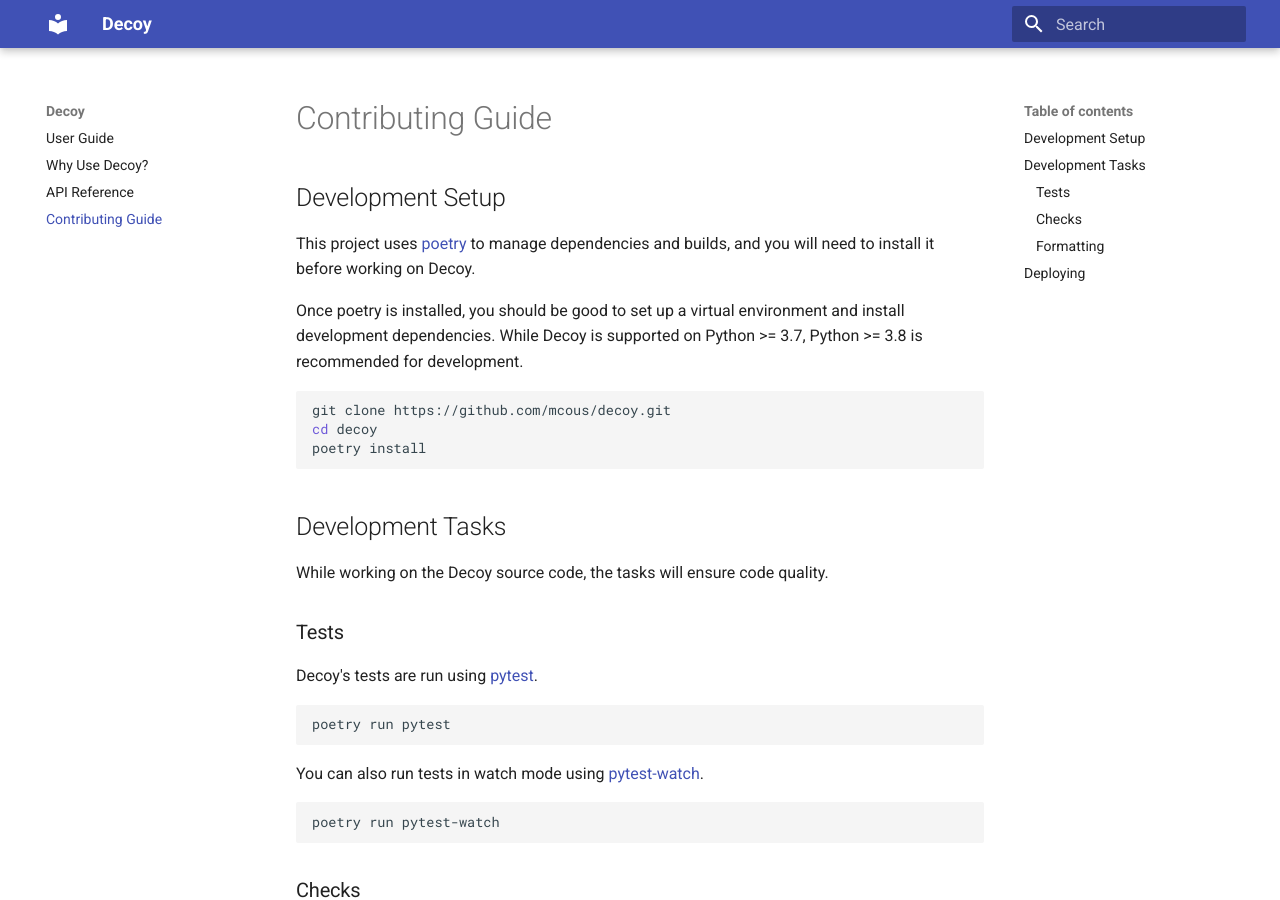
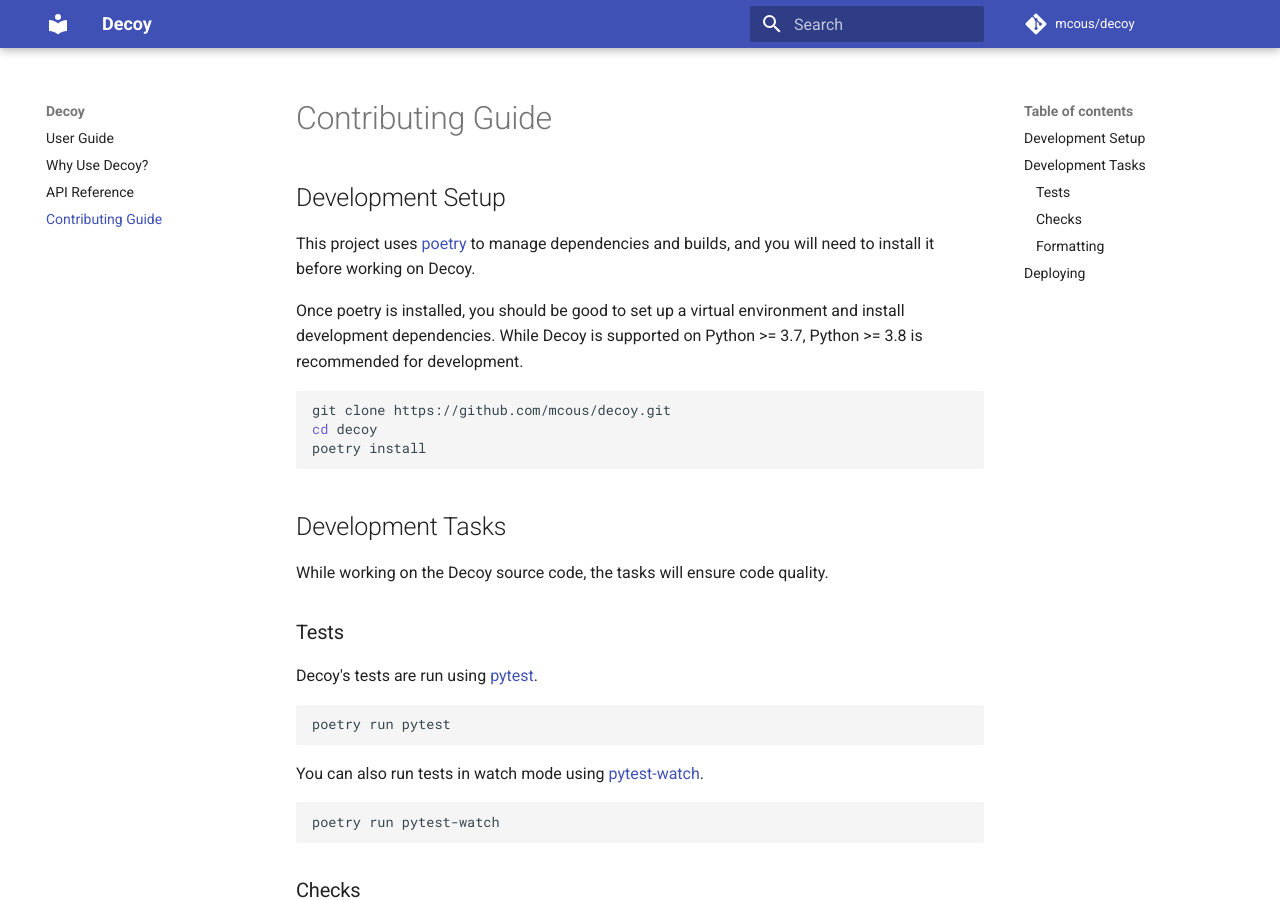
Before and after one commit to mcous/decoy, an MkDocs documentation site: the page built from docs/contributing.md, in a window 1280 px wide and 900 px high. Built offline with MkDocs 1.6.1 and Material for MkDocs 9.7.7, drawn with Linux system fonts in a browser that asks for light colours; comment, search, counter and statistics services are not loaded.

Commit message:
docs: add repository link to doc site

```diff
--- a/mkdocs.yml
+++ b/mkdocs.yml
@@ -1,4 +1,8 @@
 site_name: Decoy
+site_description: "Opinionated, typed stubbing and verification library for Python."
+site_url: "https://mike.cousins.io/decoy/"
+repo_url: "https://github.com/mcous/decoy"
+repo_name: "mcous/decoy"
 
 nav:
     - User Guide: index.md
```
